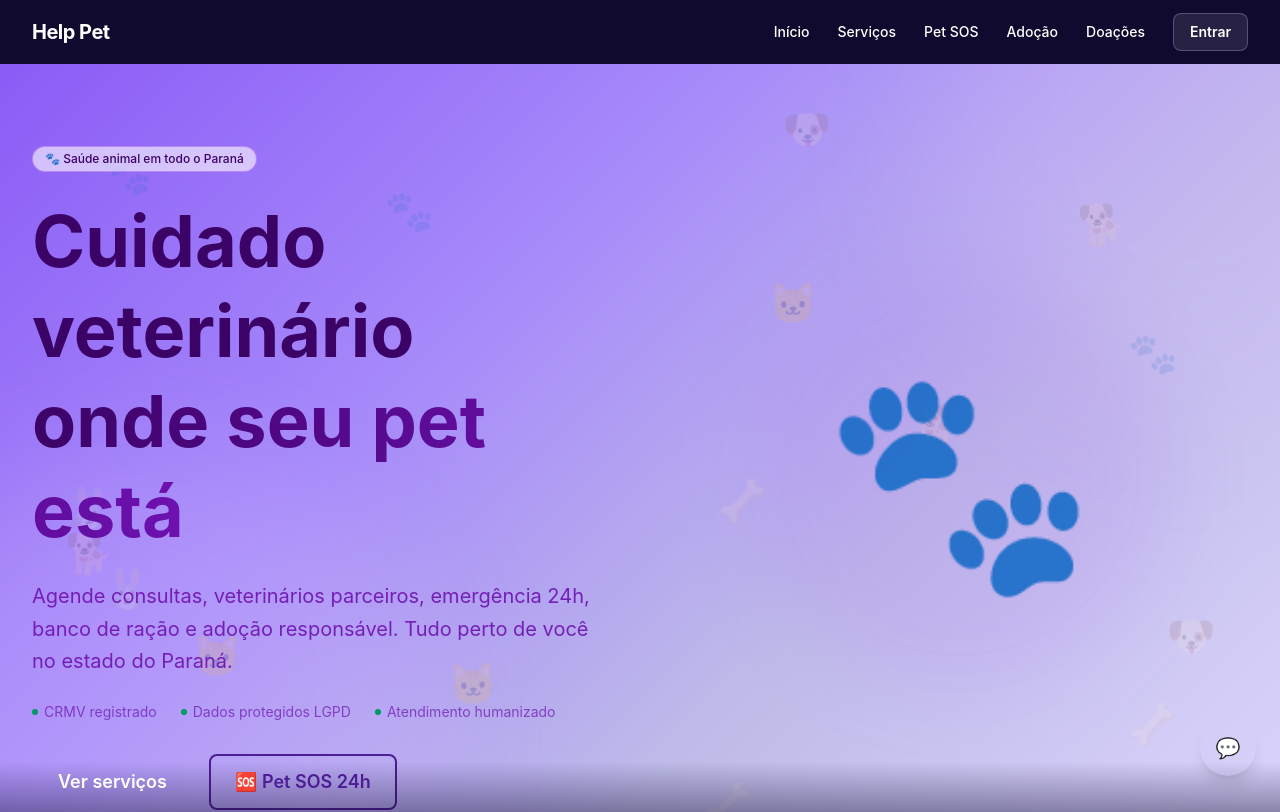
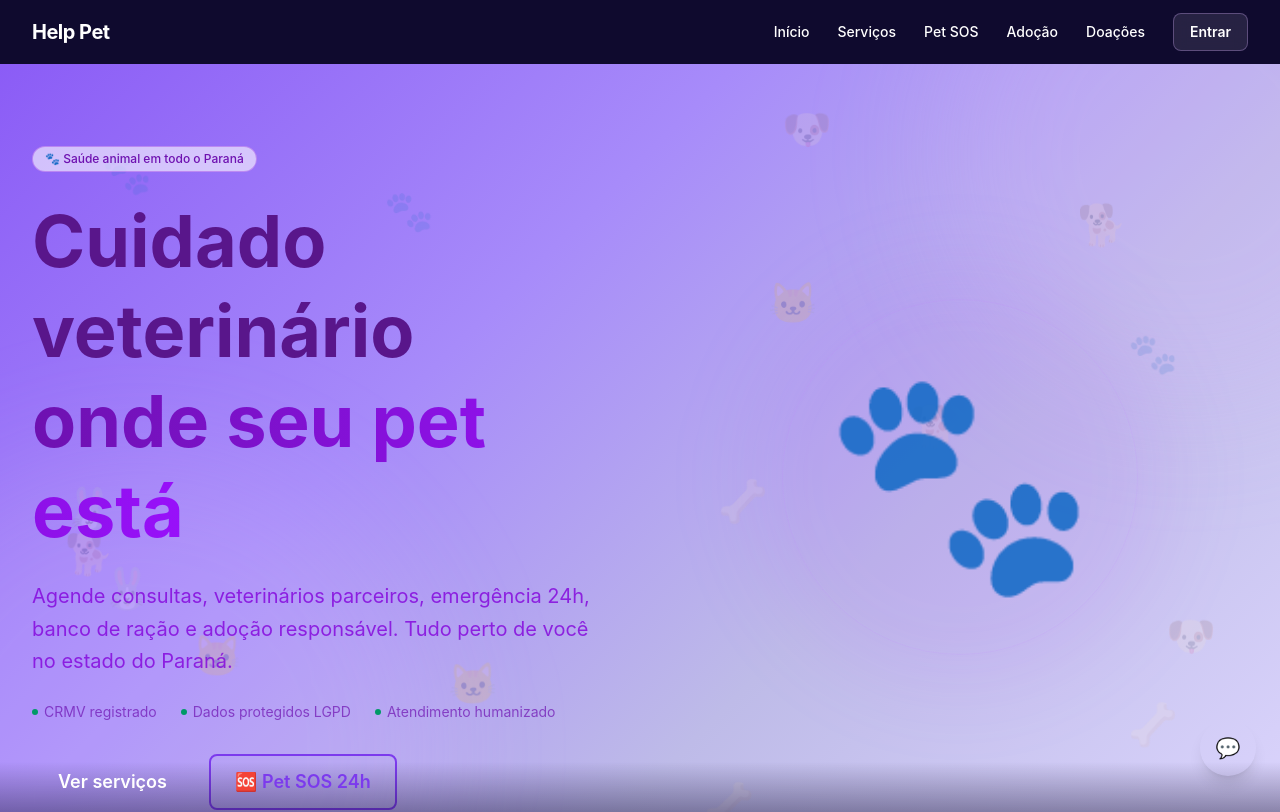
Before and after one commit to Kauanprogran/DESAFIO-PR, a Next.js app: page / in a window 1280 px wide. Shown: the top 812 px of the page. Built offline with nearby package versions, Linux system fonts and the light colour scheme.

Commit message:
Reverter contraste Hero + ativar Pet SOS WhatsApp direto

```diff
--- a/app/page.tsx
+++ b/app/page.tsx
@@ -121,19 +121,19 @@ export default function HomePage() {
                 animate={{ opacity: 1, scale: 1 }}
                 transition={{ duration: 0.5 }}
               >
-                  <span className="inline-flex items-center gap-1 px-3 py-1 rounded-full text-xs font-medium border border-purple-700/30 text-purple-950 bg-white/60 mb-6">
+                  <span className="inline-flex items-center gap-1 px-3 py-1 rounded-full text-xs font-medium border border-purple-700/30 text-purple-800 bg-white/60 mb-6">
                   🐾 Saúde animal em todo o Paraná
                 </span>
               </motion.div>
 
-              <h1 className="text-4xl sm:text-5xl lg:text-7xl font-bold text-purple-950 leading-tight mb-6">
+              <h1 className="text-4xl sm:text-5xl lg:text-7xl font-bold text-purple-900 leading-tight mb-6">
                 Cuidado veterinário{" "}
-                 <span className="text-gradient bg-gradient-to-r from-purple-950 to-purple-800">
+                 <span className="text-gradient bg-gradient-to-r from-purple-800 to-purple-600">
                   onde seu pet está
                 </span>
               </h1>
 
-              <p className="text-lg sm:text-xl text-purple-800/90 max-w-xl mb-6 mx-auto lg:mx-0 leading-relaxed">
+              <p className="text-lg sm:text-xl text-purple-700/80 max-w-xl mb-6 mx-auto lg:mx-0 leading-relaxed">
                 Agende consultas, veterinários parceiros, emergência 24h, banco de ração
                 e adoção responsável. Tudo perto de você no estado do Paraná.
               </p>
@@ -154,7 +154,7 @@ export default function HomePage() {
                   <Button
                     size="lg"
                     variant="outline"
-                    style={{ borderColor: "#4C1D95", color: "#4C1D95" }}
+                    style={{ borderColor: "#7C3AED", color: "#7C3AED" }}
                     className="hover:bg-purple-50"
                   >
                     🆘 Pet SOS 24h
@@ -410,11 +410,15 @@ export default function HomePage() {
                   </div>
                 ))}
               </div>
-              <Link href="/pet-sos">
+              <a
+                href="https://wa.me/554184158693?text=URGÊNCIA!%20Meu%20pet%20precisa%20de%20atendimento%20veterinário%20imediato.%20Preciso%20de%20ajuda%20agora!"
+                target="_blank"
+                rel="noopener noreferrer"
+              >
                 <Button variant="danger" size="lg">
                   🆘 Acionar Pet SOS agora
                 </Button>
-              </Link>
+              </a>
             </motion.div>
 
             <motion.div
--- a/app/pet-sos/page.tsx
+++ b/app/pet-sos/page.tsx
@@ -21,6 +21,11 @@ export default function PetSOSPage() {
         <p className="text-lg text-white/80 max-w-xl mx-auto mb-8">
           Seu pet passou mal? Acione o veterinário mais próximo com um clique.
         </p>
+        <a
+          href="https://wa.me/554184158693?text=URGÊNCIA!%20Meu%20pet%20precisa%20de%20atendimento%20veterinário%20imediato.%20Preciso%20de%20ajuda%20agora!"
+          target="_blank"
+          rel="noopener noreferrer"
+        >
           <Button
             variant="danger"
             size="lg"
@@ -28,6 +33,7 @@ export default function PetSOSPage() {
           >
             🆘 ACIONAR PET SOS AGORA
           </Button>
+        </a>
       </section>
 
       {/* Info */}
```
Lines whose indentation alone changed are shown as unchanged.
